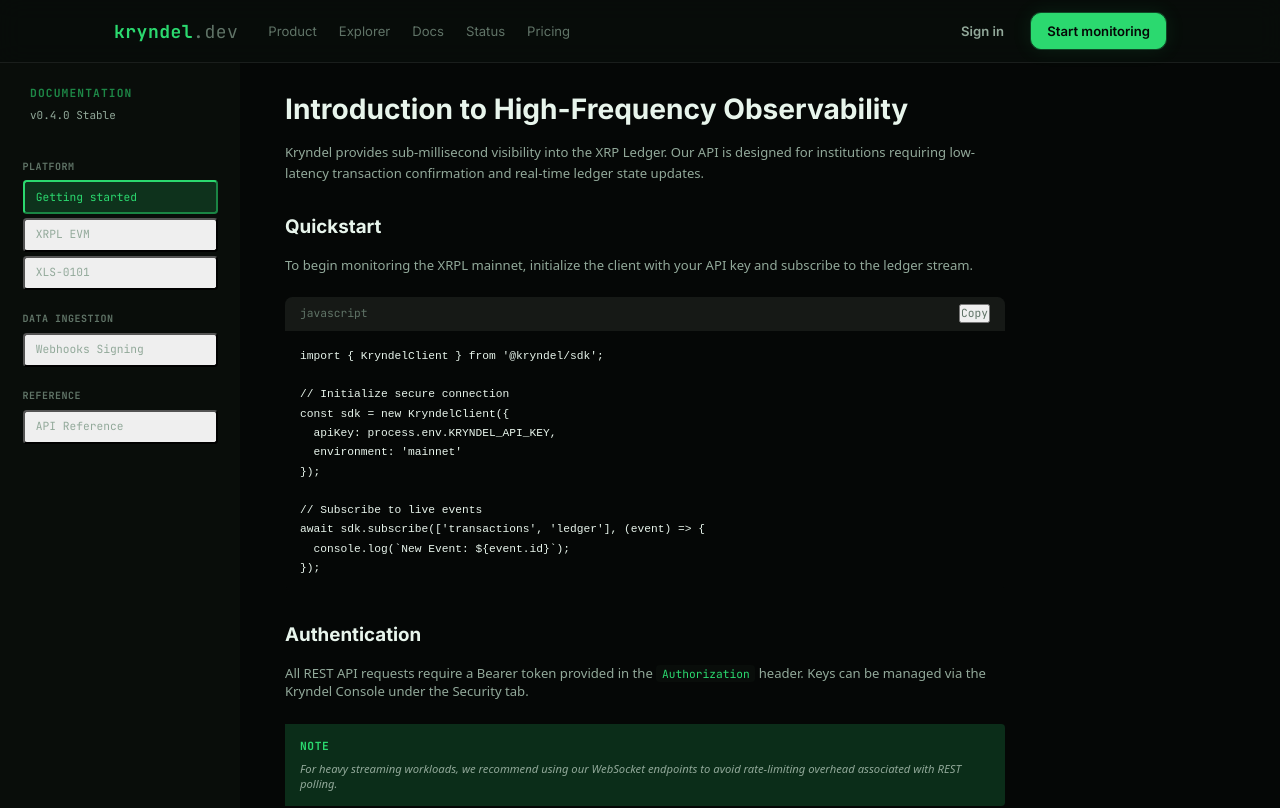
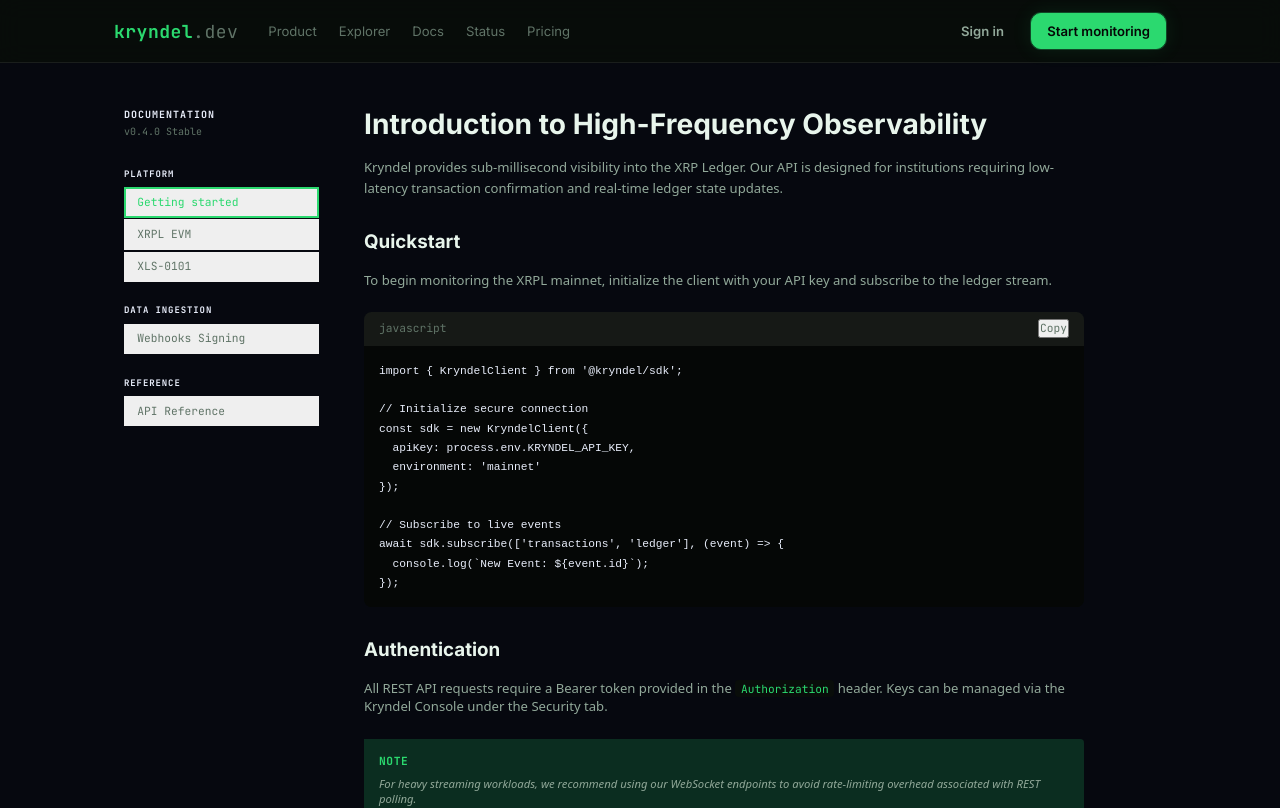
Before and after one commit to rperezga/kryndel, a Next.js app in the folder packages/web/: page /docs in a window 1280 px wide. Shown: the top 808 px of the page. Built offline with nearby package versions, Linux system fonts and the light colour scheme; no server answers.

Commit message:
feat(docs): layout centrado con .wrap, sidebar sin cuadros

```diff
--- a/packages/web/src/app/(marketing)/docs/DocsClient.tsx
+++ b/packages/web/src/app/(marketing)/docs/DocsClient.tsx
@@ -95,91 +95,63 @@
     };
   }, [activeTab]);
 
+  // Helper: sidebar nav button — minimal, no boxes
+  const NavBtn = ({ id, label }: { id: string; label: string }) => {
+    const active = activeTab === id;
     return (
-    <div className="flex min-h-[calc(100vh-62px)] bg-ds-shell text-ds-text">
-      {/* Sidebar for Quickstarts — Hidden if Reference is selected to avoid double sidebars */}
+      <button
+        onClick={() => setActiveTab(id)}
+        className={`w-full text-left py-1.5 pl-3 text-xs font-ds-mono transition-colors focus-visible:outline-none border-l-2 border-solid ${
+          active
+            ? 'border-ds-green text-ds-green'
+            : 'border-transparent text-ds-text-3 hover:text-ds-text-2 hover:border-ds-border'
+        }`}
+      >
+        {label}
+      </button>
+    );
+  };
+
+  return (
+    <div className="wrap" style={{ paddingTop: '3rem', paddingBottom: '4rem' }}>
+      <div className="flex gap-12 min-h-[calc(100vh-62px)]">
+
+      {/* Sidebar */}
       {activeTab !== 'api-reference' && (
-        <aside className="w-64 border-r border-ds-border bg-ds-panel hidden md:flex flex-col gap-4 p-6 shrink-0">
-          <div className="mb-6 px-2">
-            <div className="font-ds-mono text-xs font-bold text-ds-green uppercase tracking-widest opacity-60 mb-2">Documentation</div>
-            <div className="flex items-center gap-2 text-ds-text-2 font-ds-mono text-[11px]">
-              <span>v0.4.0 Stable</span>
-            </div>
+        <aside className="w-52 shrink-0 hidden md:block">
+          <div className="sticky top-[80px]">
+            <div className="mb-8">
+              <p className="font-ds-mono text-[10px] text-ds-green/60 uppercase tracking-widest font-bold mb-1">Documentation</p>
+              <p className="font-ds-mono text-[10px] text-ds-text-3">v0.4.0 Stable</p>
             </div>
             <nav className="space-y-6">
               <div>
-              <div className="font-ds-mono text-[10px] text-ds-text-3 uppercase tracking-wider mb-2 font-bold">Platform</div>
-              <div className="flex flex-col gap-1">
-                <button
-                  onClick={() => setActiveTab('getting-started')}
-                  className={`w-full flex items-center py-2 px-3 rounded text-left text-xs font-ds-mono transition-colors focus-visible:outline-none focus-visible:ring-1 focus-visible:ring-ds-green ${
-                    activeTab === 'getting-started'
-                      ? 'bg-ds-border-on text-ds-green border-r-2 border-ds-green'
-                      : 'text-ds-text-2 hover:bg-ds-panel-2'
-                  }`}
-                >
-                  Getting started
-                </button>
-                <button
-                  onClick={() => setActiveTab('xrpl-evm')}
-                  className={`w-full flex items-center py-2 px-3 rounded text-left text-xs font-ds-mono transition-colors focus-visible:outline-none focus-visible:ring-1 focus-visible:ring-ds-green ${
-                    activeTab === 'xrpl-evm'
-                      ? 'bg-ds-border-on text-ds-green border-r-2 border-ds-green'
-                      : 'text-ds-text-2 hover:bg-ds-panel-2'
-                  }`}
-                >
-                  XRPL EVM
-                </button>
-                <button
-                  onClick={() => setActiveTab('xls-0101')}
-                  className={`w-full flex items-center py-2 px-3 rounded text-left text-xs font-ds-mono transition-colors focus-visible:outline-none focus-visible:ring-1 focus-visible:ring-ds-green ${
-                    activeTab === 'xls-0101'
-                      ? 'bg-ds-border-on text-ds-green border-r-2 border-ds-green'
-                      : 'text-ds-text-2 hover:bg-ds-panel-2'
-                  }`}
-                >
-                  XLS-0101
-                </button>
+                <p className="font-ds-mono text-[9px] text-ds-text-3/60 uppercase tracking-widest mb-2 font-bold">Platform</p>
+                <div className="flex flex-col gap-0.5">
+                  <NavBtn id="getting-started" label="Getting started" />
+                  <NavBtn id="xrpl-evm"        label="XRPL EVM" />
+                  <NavBtn id="xls-0101"         label="XLS-0101" />
                 </div>
               </div>
-
               <div>
-              <div className="font-ds-mono text-[10px] text-ds-text-3 uppercase tracking-wider mb-2 font-bold">Data Ingestion</div>
-              <div className="flex flex-col gap-1">
-                <button
-                  onClick={() => setActiveTab('webhooks')}
-                  className={`w-full flex items-center py-2 px-3 rounded text-left text-xs font-ds-mono transition-colors focus-visible:outline-none focus-visible:ring-1 focus-visible:ring-ds-green ${
-                    activeTab === 'webhooks'
-                      ? 'bg-ds-border-on text-ds-green border-r-2 border-ds-green'
-                      : 'text-ds-text-2 hover:bg-ds-panel-2'
-                  }`}
-                >
-                  Webhooks Signing
-                </button>
+                <p className="font-ds-mono text-[9px] text-ds-text-3/60 uppercase tracking-widest mb-2 font-bold">Data Ingestion</p>
+                <div className="flex flex-col gap-0.5">
+                  <NavBtn id="webhooks" label="Webhooks Signing" />
                 </div>
               </div>
-
               <div>
-              <div className="font-ds-mono text-[10px] text-ds-text-3 uppercase tracking-wider mb-2 font-bold">Reference</div>
-              <div className="flex flex-col gap-1">
-                <button
-                  onClick={() => setActiveTab('api-reference')}
-                  className={`w-full flex items-center py-2 px-3 rounded text-left text-xs font-ds-mono transition-colors focus-visible:outline-none focus-visible:ring-1 focus-visible:ring-ds-green ${
-                    activeTab === 'api-reference'
-                      ? 'bg-ds-border-on text-ds-green border-r-2 border-ds-green'
-                      : 'text-ds-text-2 hover:bg-ds-panel-2'
-                  }`}
-                >
-                  API Reference
-                </button>
+                <p className="font-ds-mono text-[9px] text-ds-text-3/60 uppercase tracking-widest mb-2 font-bold">Reference</p>
+                <div className="flex flex-col gap-0.5">
+                  <NavBtn id="api-reference" label="API Reference" />
                 </div>
               </div>
             </nav>
+          </div>
         </aside>
       )}
 
-      {/* Main Content Area */}
-      <main className="flex-1 bg-ds-shell overflow-y-auto px-6 py-8 md:px-12">
+      {/* Main Content */}
+      <main className="flex-1 min-w-0">
         {/* Mobile Tab Selector dropdown */}
         {activeTab !== 'api-reference' && (
           <div className="block md:hidden mb-6">
@@ -380,5 +352,6 @@
         </article>
       </main>
       </div>
+    </div>
   );
 }
```
Lines whose indentation alone changed are shown as unchanged.
